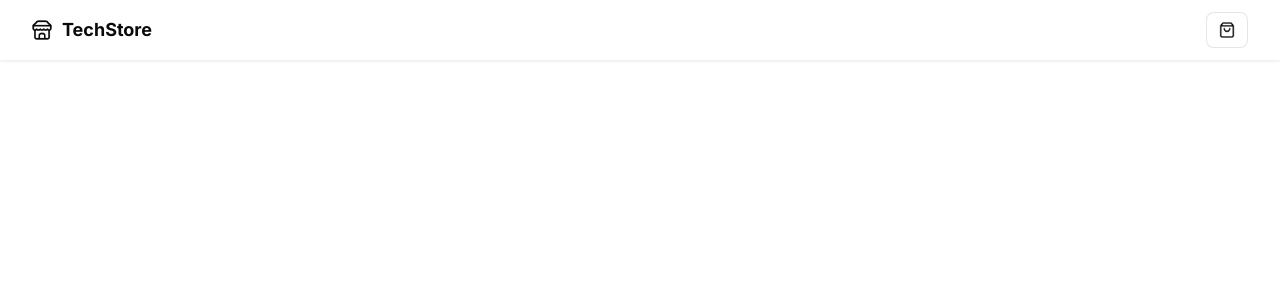
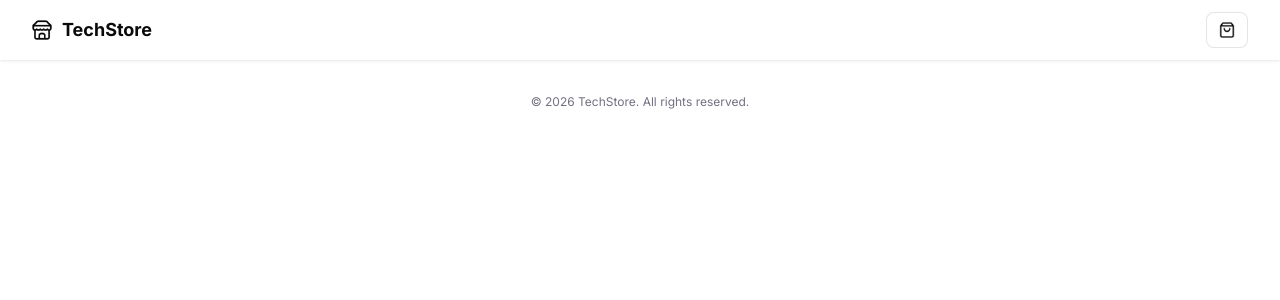
Before and after one commit to dragon-rakich/shop-react-json-server, a React (Vite) app: page / in a window 1280 px wide. Shown: the top 300 px of the page. Built offline with nearby package versions, Linux system fonts and the light colour scheme.

Commit message:
Added full Copyright component
With styles. Imported to App as well!

```diff
--- a/src/App.js
+++ b/src/App.js
@@ -1,6 +1,8 @@
 import Header from './Components/Header/Header';
 import Logo from './Components/Header/Logo/Logo';
 import Cart from './Components/Header/Cart/Cart';
+
+import Copyright from './Components/Footer/Copyright/Copyright';
 
 export function App() {
   return (
@@ -9,6 +11,7 @@ export function App() {
         <Logo brandname="TechStore" />
         <Cart />
       </Header>
+      <Copyright company="TechStore" />
     </>
   );
 }
--- /dev/null
+++ b/src/Components/Footer/Copyright/Copyright.js
@@ -0,0 +1,11 @@
+import './_copyright.scss';
+
+function Copyright({company}) {
+    return (
+        <div className='copyright'>
+            <p className="copyright__text">&copy; {(new Date).getFullYear()} {company}. All rights reserved.</p>
+        </div>
+    )
+}
+
+export default Copyright;
--- /dev/null
+++ b/src/Components/Footer/Copyright/_copyright.scss
@@ -0,0 +1,12 @@
+@use '../../../styles/variables';
+.copyright {
+    padding-block: 2em;
+    .copyright__text {
+        font-size: 0.75em;
+        font-weight: 400;
+        color: variables.$grey-500;
+
+        line-height: 1.66em;
+        text-align: center;
+    }
+}
```
